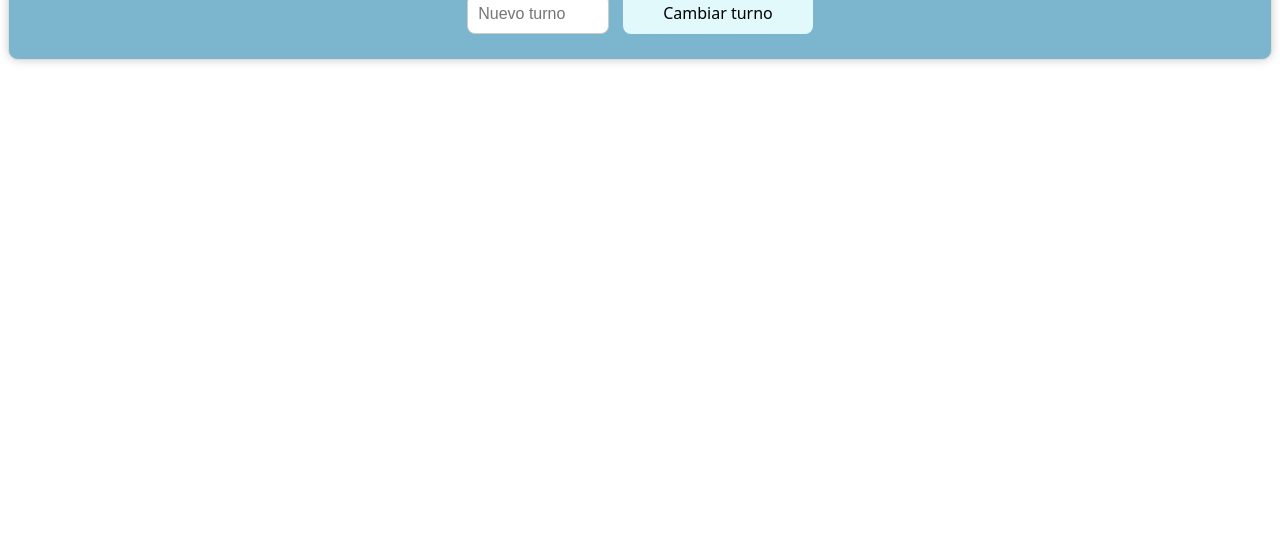
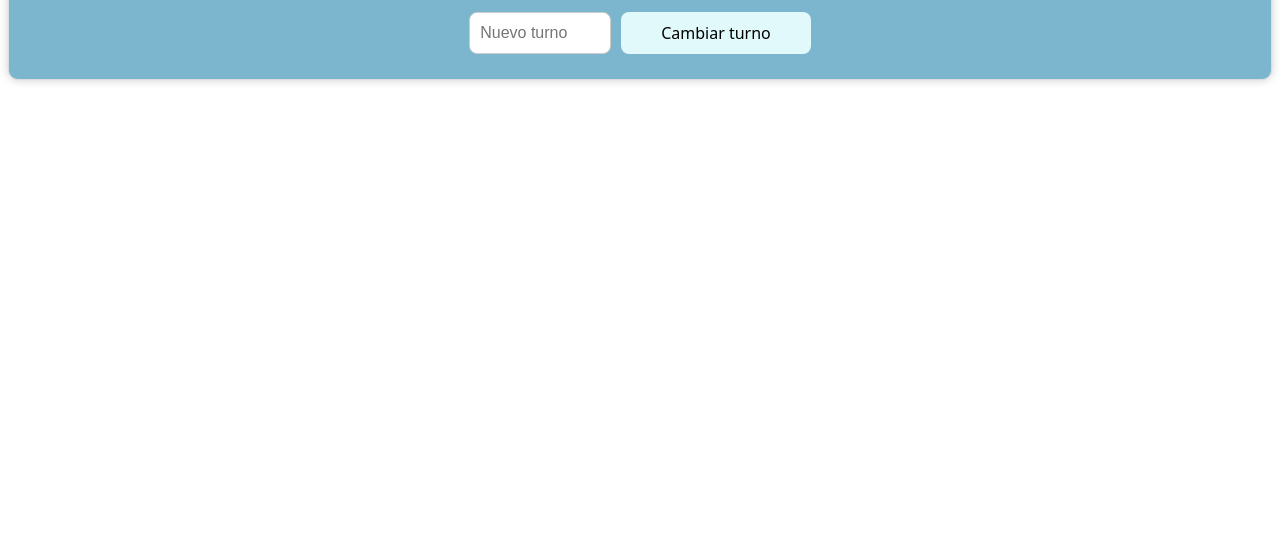
Before and after one commit to Barbrastk/Repo-Funciones-Remote, a website built with Vite: page index.html in a window 1280 px wide. Shown: the part 241-800 px from the top of the page. Built offline with nearby package versions, Linux system fonts and the light colour scheme.

Commit message:
changes on css

```diff
--- a/src/style.css
+++ b/src/style.css
@@ -27,6 +27,13 @@
     font-family: Arial, Helvetica, sans-serif;
   }
 
+  .botones,
+  .cambiar-turno {
+  display: flex;
+  justify-content: center;
+  margin-top: 10px;
+}
+
   .botones button,
   .cambiar-turno button {
     margin: 5px;
@@ -37,9 +44,7 @@
     cursor: pointer;
     background-color: rgb(226, 249, 251);
     color: rgb(0, 0, 0);
-
     font-family: system-ui, -apple-system, BlinkMacSystemFont, 'Segoe UI', Roboto, Oxygen, Ubuntu, Cantarell, 'Open Sans', 'Helvetica Neue', sans-serif;
-
   }
 
   .cambiar-turno input[type="number"] {
```
